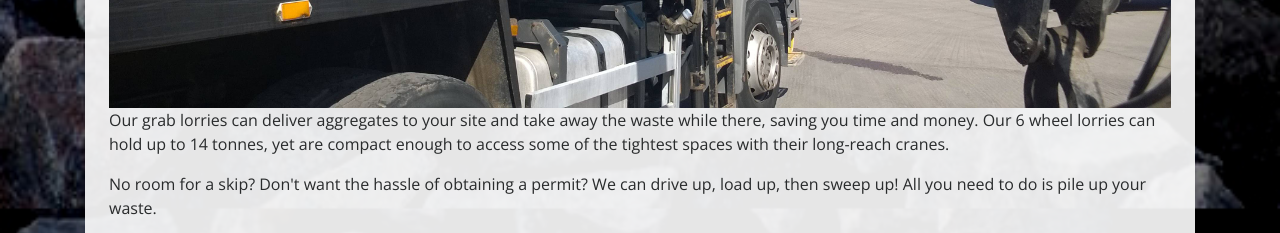
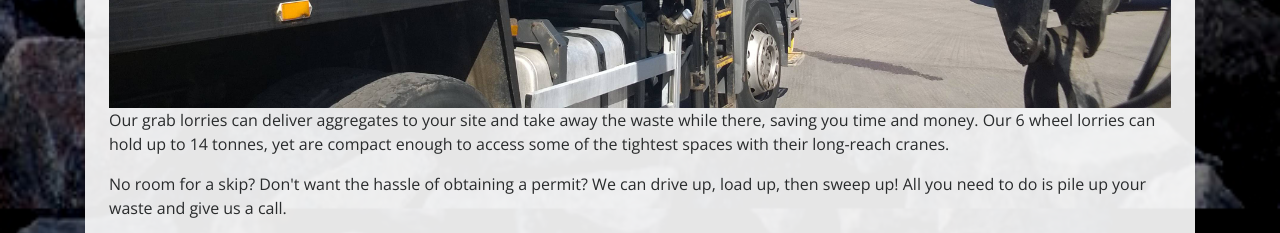
Before and after one commit to pitstop4pcs/sandjgrab, a website: page index.html in a window 1280 px wide. Shown: the part 1702-1935 px from the top of the page. Drawn offline with nearby package versions, Linux system fonts and the light colour scheme.

Commit message:
Amend Home page

```diff
--- a/index.html
+++ b/index.html
@@ -130,7 +130,7 @@
             <hr class="divider">
             <img class="img-fluid float-left hidden-md-down mr-lg-4" src="img/intro-pic.jpg" alt="">
             <p>Our grab lorries can deliver aggregates to your site and take away the waste while there, saving you time and money. Our 6 wheel lorries can hold up to 14 tonnes, yet are compact enough to access some of the tightest spaces with their long-reach cranes.</p>
-            <p>No room for a skip? Don't want the hassle of obtaining a permit? We can drive up, load up, then sweep up! All you need to do is pile up your waste.</p>
+            <p>No room for a skip? Don't want the hassle of obtaining a permit? We can drive up, load up, then sweep up! All you need to do is pile up your waste and give us a call.</p>
             <p>You can be assured that your waste is being tipped responsibly. We are committed to reducing the amount of waste that ends up in landfill and always thrive to process as much waste for recycling as possible.</p>
         </div>
 
```
